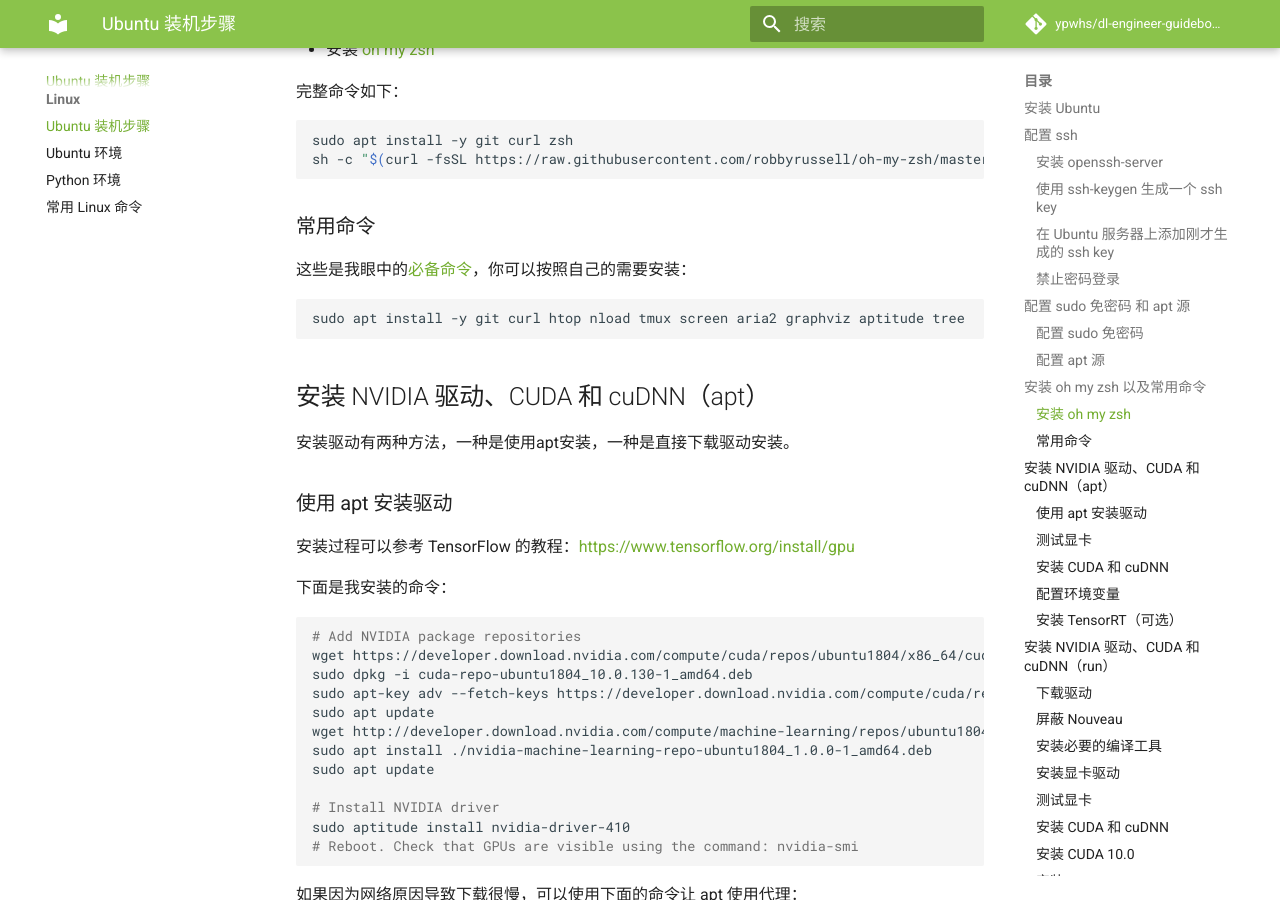
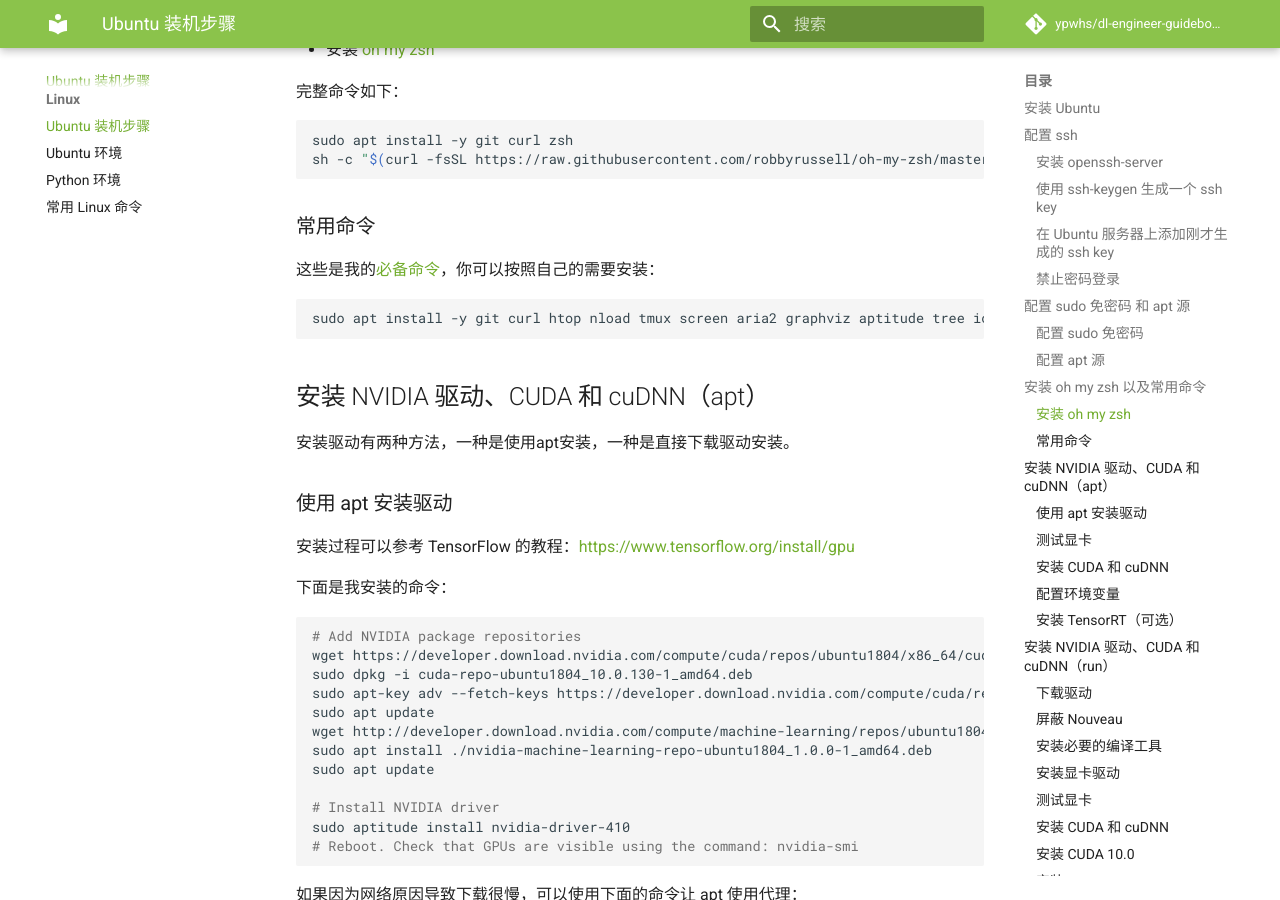
Before and after one commit to ypwhs/dl-engineer-guidebook, an MkDocs documentation site: the page built from docs/ubuntu-install-guide.md, in a window 1280 px wide and 900 px high, scrolled down 3708 px. Built offline with MkDocs 1.6.1 and Material for MkDocs 9.7.7, drawn with Linux system fonts in a browser that asks for light colours; comment, search, counter and statistics services are not loaded.

Commit message:
Update ubuntu-install-guide.md

````diff
--- a/docs/ubuntu-install-guide.md
+++ b/docs/ubuntu-install-guide.md
@@ -160,10 +160,10 @@
 
 ### 常用命令
 
-这些是我眼中的[必备命令](ubuntu-environment.md#bi-bei-ming-ling)，你可以按照自己的需要安装：
+这些是我的[必备命令](ubuntu-environment.md#bi-bei-ming-ling)，你可以按照自己的需要安装：
 
 ```bash
-sudo apt install -y git curl htop nload tmux screen aria2 graphviz aptitude tree
+sudo apt install -y git curl htop nload tmux screen aria2 graphviz aptitude tree iotop
 ```
 
 ## 安装 NVIDIA 驱动、CUDA 和 cuDNN（apt）
````
